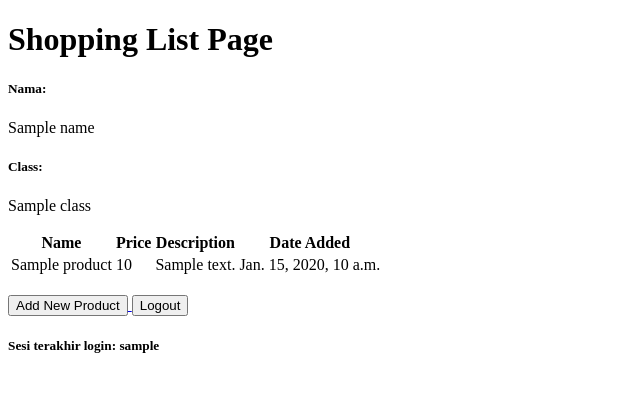
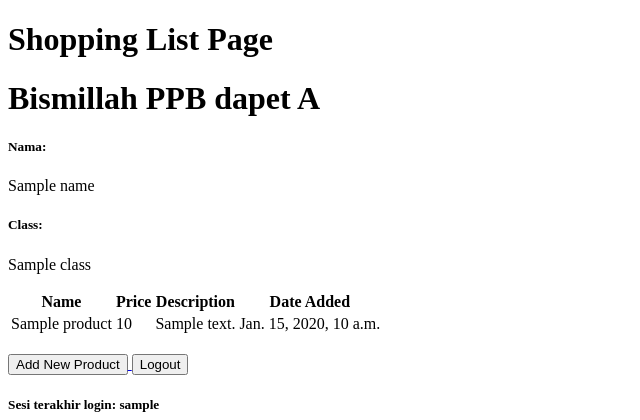
Before and after one commit to Ajiens/shopping_list, a Django app: template main/templates/main.html in a window 1280 px wide. Shown: the top 420 px of the page, without its empty margins (0-640 px from the left). Run offline with Django 4.2, Linux system fonts and the light colour scheme; the template is opened without the code that fills it: most values are stand-ins (such as "Sample title", 1, 10 or a date in 2020).

Commit message:
push kecil untuk deploy ulang

```diff
--- a/main/templates/main.html
+++ b/main/templates/main.html
@@ -2,6 +2,7 @@
 
 {% block content %}
     <h1>Shopping List Page</h1>
+    <h1>Bismillah PPB dapet A</h1>
 
     <h5>Nama:</h5>
     <p>{{name}}</p>
--- a/main/urls.py
+++ b/main/urls.py
@@ -1,5 +1,6 @@
 from django.urls import path
 from main.views import *
+#from main.views import show_main, create_product, show_xml, show_json, show_xml_by_id, show_json_by_id, register,login_user,logout_user
 
 app_name = 'main'
 
```
